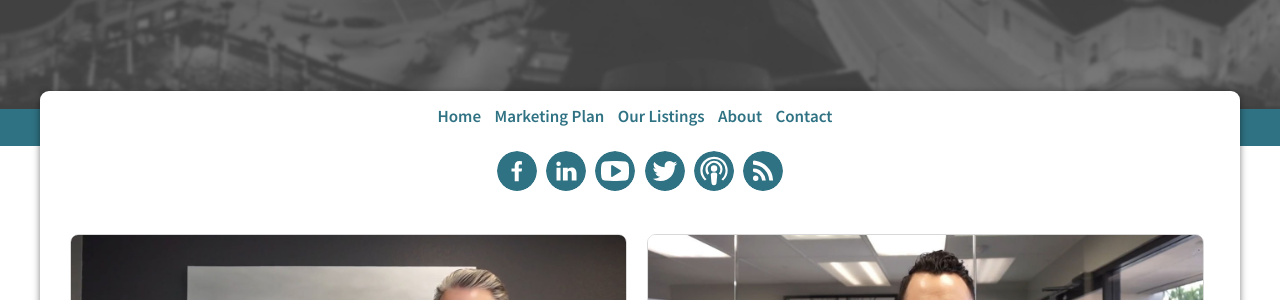
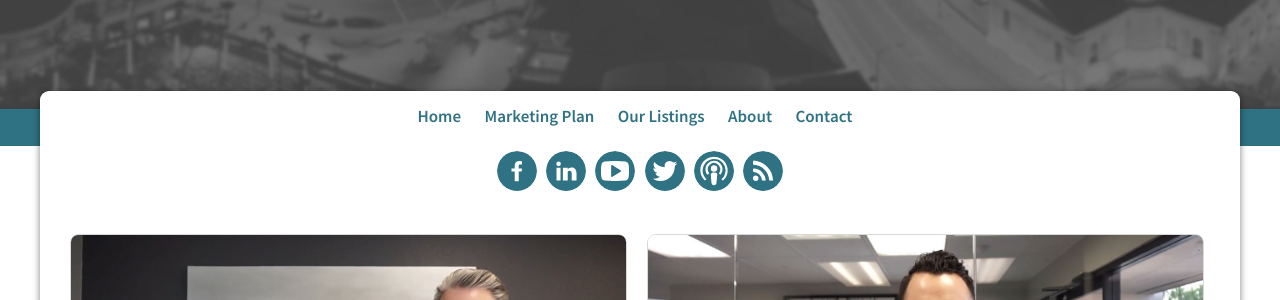
Before and after one commit to Vyralmarketing/Escrow, a Jekyll site: the page built from index.html, in a window 1280 px wide. Shown: the part 424-724 px from the top of the page. Built offline with Jekyll 4.4.1, drawn with Linux system fonts in a browser that asks for light colours; the list of posts is cut into pages by our own code.

Commit message:
Updated '_sass/_nav.sass' via CloudCannon

```diff
--- a/_sass/_nav.sass
+++ b/_sass/_nav.sass
@@ -12,7 +12,7 @@
     margin-right: 1rem
     list-style-type: none
     li
-      padding: 0.5rem
+      padding: 0.5rem 1rem
       display: inline-block
   a
     color: $brand
```
